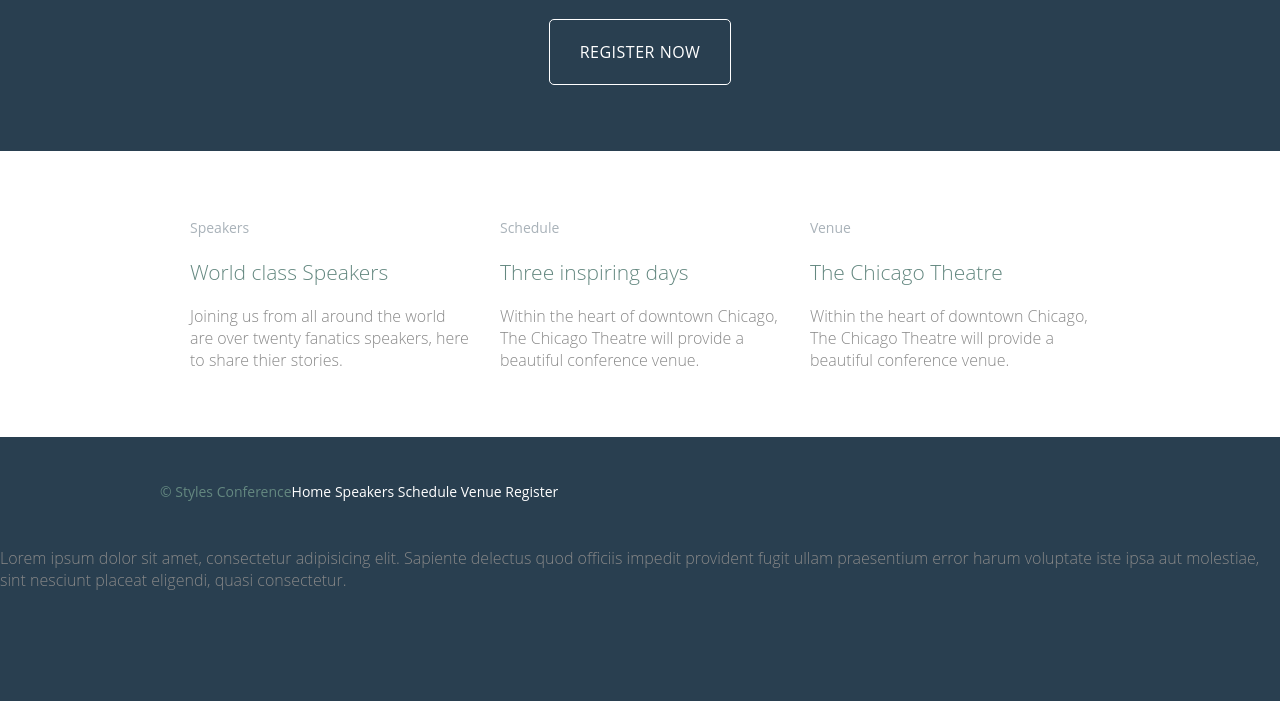
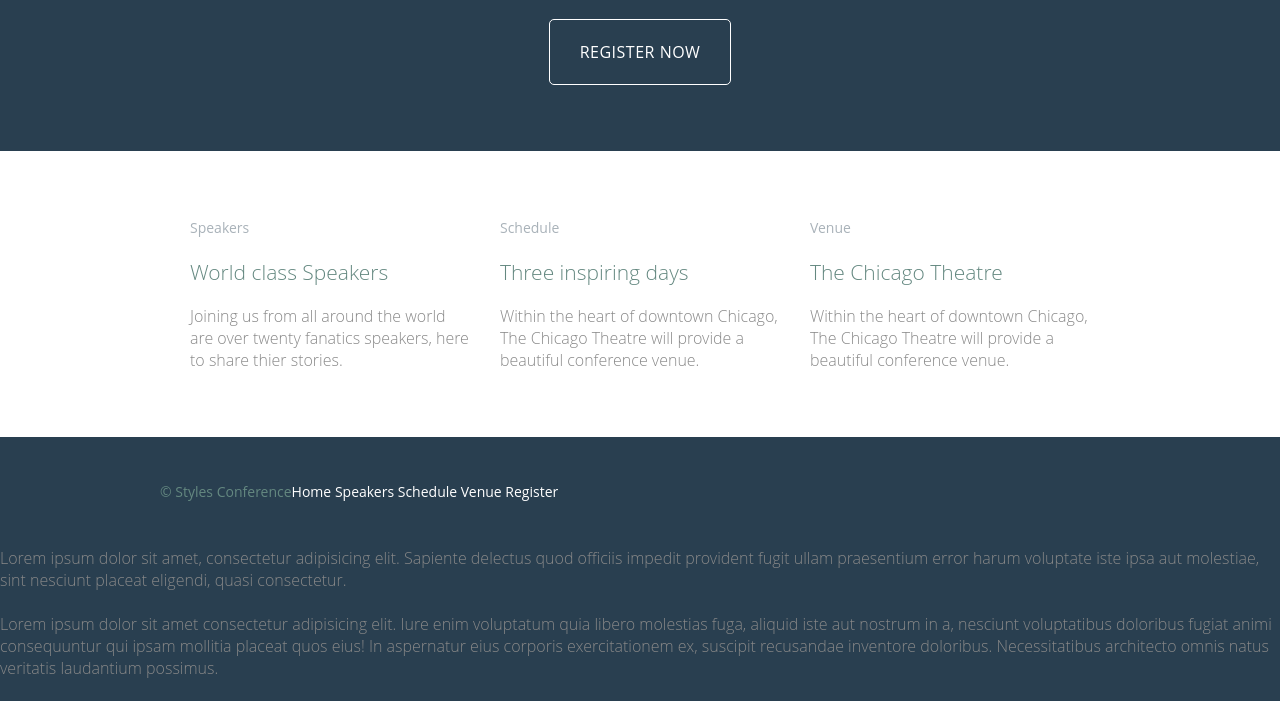
Before and after one commit to NgangmanTeddy/Git_tuto, a plain HTML site: page index.html in a window 1280 px wide. Shown: the part 355-1056 px from the top of the page. Before the commit the page ends 968 px from the top, so only its background shows below. Drawn offline with Linux system fonts and the light colour scheme.

Commit message:
lorem 500

```diff
--- a/index.html
+++ b/index.html
@@ -67,6 +67,7 @@
         </nav>
     </footer>
     <p>Lorem ipsum dolor sit amet, consectetur adipisicing elit. Sapiente delectus quod officiis impedit provident fugit ullam praesentium error harum voluptate iste ipsa aut molestiae, sint nesciunt placeat eligendi, quasi consectetur.</p>
+    <p>Lorem ipsum dolor sit amet consectetur adipisicing elit. Iure enim voluptatum quia libero molestias fuga, aliquid iste aut nostrum in a, nesciunt voluptatibus doloribus fugiat animi consequuntur qui ipsam mollitia placeat quos eius! In aspernatur eius corporis exercitationem ex, suscipit recusandae inventore doloribus. Necessitatibus architecto omnis natus veritatis laudantium possimus.</p>
 </body>
 
 </html>
```
